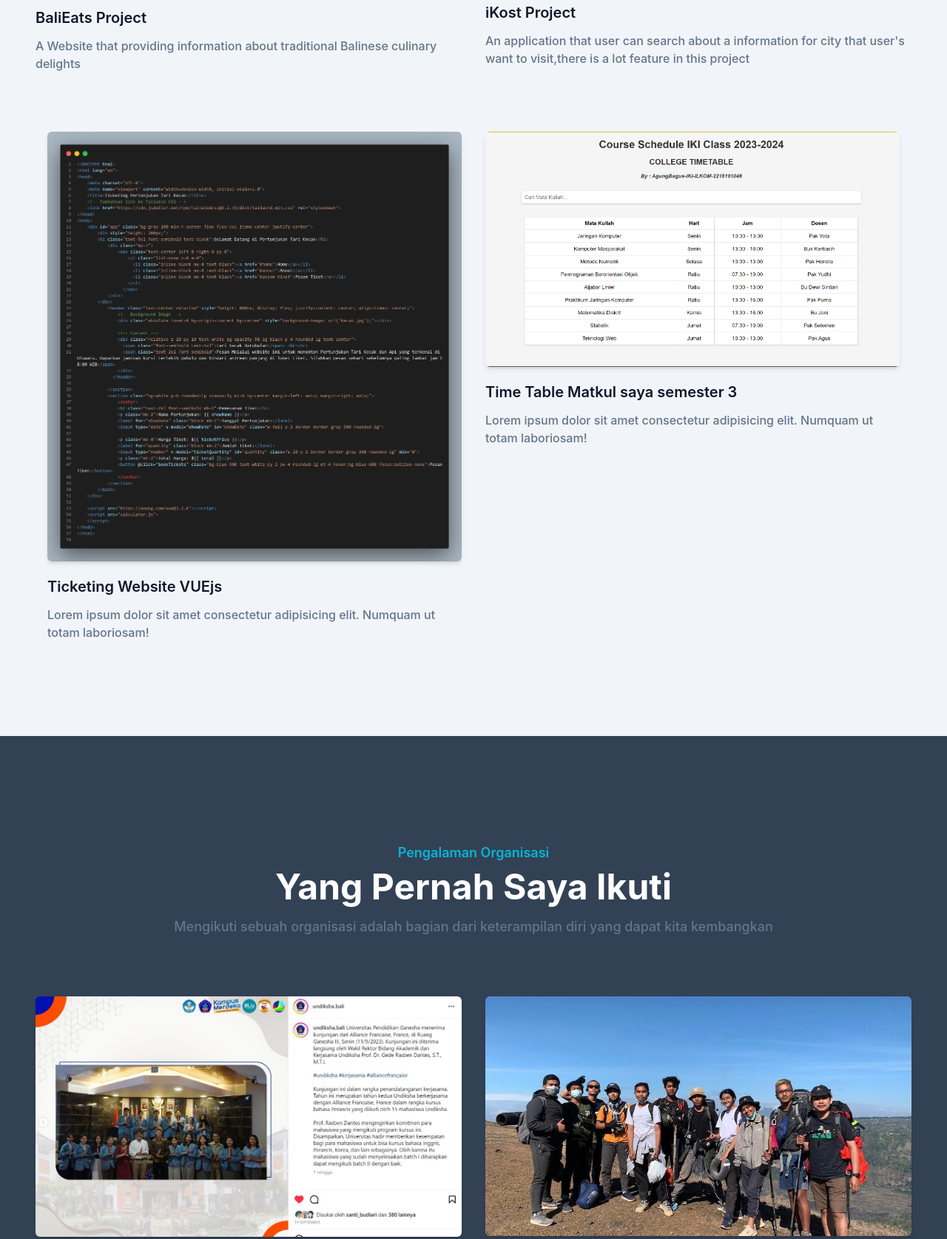
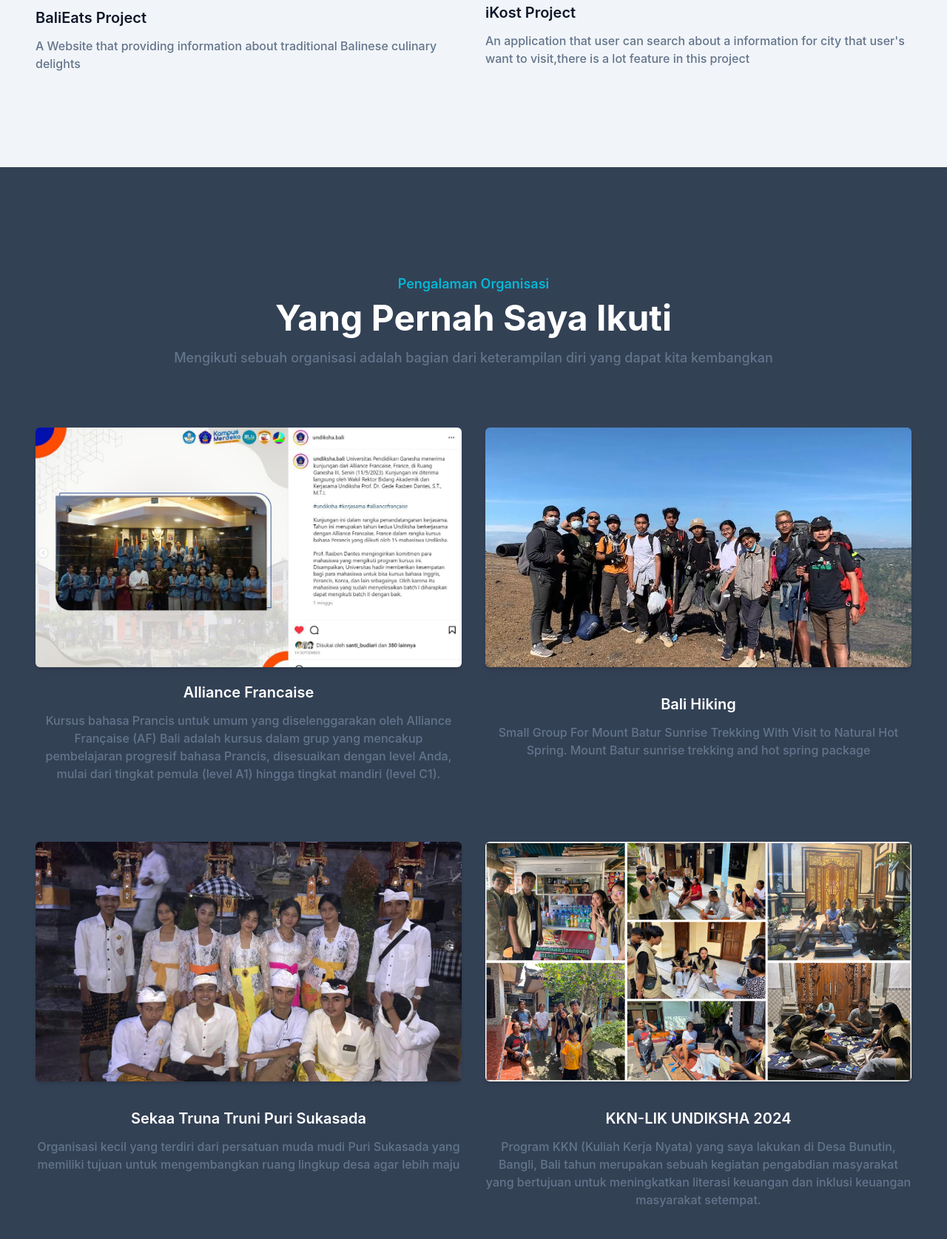
Before and after one commit to agungajus02/Portfolio, a website: page index.html in a window 1280 px wide. Shown: the part 2052-3727 px from the top of the page at 74% size. Drawn offline with Linux system fonts and the light colour scheme.

Commit message:
first commit

```diff
--- a/index.html
+++ b/index.html
@@ -141,25 +141,6 @@
             <h3 class="font-semibold text-xl text-dark mt-9 mb-3">iKost Project</h3>
             <p class="font-medium text-base text-secondary">An application that user can search about a information for city that user's want to visit,there is a lot feature in this project</p>
         </div>
-        <div class="w-full px-4 flex flex-wrap justify-center">
-            <div class="mb-12 p-4 md:w-1/2">
-                <div class="rounded-md shadow-md overflow-hidden">
-                    <a href="https://anakagung55.github.io/Vue-CDN/src/index.html">
-                        <img src="dist/img/portfolio/3.png" alt="VueJs" widht="w-9">
-                    </a>
-                </div>
-                <h3 class="font-semibold text-xl text-dark mt-5 mb-3">Ticketing Website VUEjs</h3>
-                <p class="font-medium text-base text-secondary">Lorem ipsum dolor sit amet consectetur adipisicing elit. Numquam ut totam laboriosam!</p>
-        </div>
-            <div class="mb-12 p-4 md:w-1/2">
-                <div class="rounded-md shadow-md overflow-hidden">
-                    <a href="https://anakagung55.github.io/TechnologyWeb-Course/TimeTablesMatkul/index.html">
-                        <img src="dist/img/portfolio/4.png" alt="TimeTables" widht="w-full">
-                    </a>
-                </div>
-                <h3 class="font-semibold text-xl text-dark mt-5 mb-3">Time Table Matkul saya semester 3</h3>
-                <p class="font-medium text-base text-secondary">Lorem ipsum dolor sit amet consectetur adipisicing elit. Numquam ut totam laboriosam! </p>
-        </div>
     </div>
 </div>
 </section>
@@ -197,6 +178,13 @@
             <h3 class="font-semibold text-xl text-white mt-9 mb-3 text-center">Sekaa Truna Truni Puri Sukasada</h3>
             <p class="font-medium text-base text-secondary text-center">Organisasi kecil yang terdiri dari persatuan muda mudi Puri Sukasada yang memiliki tujuan untuk mengembangkan ruang lingkup desa agar lebih maju</p>
         </div>
+        <div class="mb-12 p-4 md:w-1/2">
+            <div class="rounded-md shadow-md overflow-hidden">
+                <img src="dist/img/organisasi/4.jpg" class="" alt="BaliHiking" widht="w-full">
+            </div>
+            <h3 class="font-semibold text-xl  mt-9 mb-3 text-center text-white">KKN-LIK UNDIKSHA 2024</h3>
+            <p class="font-medium text-base text-center text-secondary">Program KKN (Kuliah Kerja Nyata) yang saya lakukan di Desa Bunutin, Bangli, Bali tahun merupakan sebuah kegiatan pengabdian masyarakat yang bertujuan untuk meningkatkan literasi keuangan dan inklusi keuangan masyarakat setempat.</p>
+        </div>
     </div>
 </div>
 </section>
@@ -216,7 +204,7 @@
     <div class="flex flex-wrap">
         <div class="w-full px-4 lg:w-1/2 xl:w-1/3">
             <div class="bg-white rounded-xl shadow-lg overflow-hidden mb-10">
-                <img src="https://source.unsplash.com/360x200?programming" alt="Programming" class="w-full"> <a href="#"></a>
+                <img src="dist/img/artikel/programming.png" alt="Programming" class="w-full"> <a href="#"></a>
                 <div class="py-8 px-6">
                     <h3>
                         <a href="#" class="block mb-3 font-semibold text-xl text-dark hover:text-primary truncate">Tips Belajar Programming</a>
@@ -228,7 +216,7 @@
         </div>
         <div class="w-full px-4 lg:w-1/2 xl:w-1/3">
             <div class="bg-white rounded-xl shadow-lg overflow-hidden mb-10">
-                <img src="https://source.unsplash.com/360x200?computerscience" alt="kuliah" class="w-full"> <a href="#"></a>
+                <img src="dist/img/artikel/cs.png" alt="kuliah" class="w-full"> <a href="#"></a>
                 <div class="py-8 px-6">
                     <h3>
                         <a href="#" class="block mb-3 font-semibold text-xl text-dark hover:text-primary truncate">Keluh-Kesah-Kuliah</a>
@@ -240,7 +228,7 @@
         </div>
         <div class="w-full px-4 lg:w-1/2 xl:w-1/3">
             <div class="bg-white rounded-xl shadow-lg overflow-hidden mb-10">
-                <img src="https://source.unsplash.com/360x200?film" alt="review film" class="w-full"> <a href="#"></a>
+                <img src="dist/img/artikel/review.png" alt="review film" class="w-full"> <a href="#"></a>
                 <div class="py-8 px-6">
                     <h3>
                         <a href="#" class="block mb-3 font-semibold text-xl text-dark hover:text-primary truncate">MengRipiw Film</a>
@@ -355,7 +343,7 @@
             <svg role="img" class="fill-current" width="20" viewBox="0 0 24 24" xmlns="http://www.w3.org/2000/svg"><title>TikTok</title><path d="M12.525.02c1.31-.02 2.61-.01 3.91-.02.08 1.53.63 3.09 1.75 4.17 1.12 1.11 2.7 1.62 4.24 1.79v4.03c-1.44-.05-2.89-.35-4.2-.97-.57-.26-1.1-.59-1.62-.93-.01 2.92.01 5.84-.02 8.75-.08 1.4-.54 2.79-1.35 3.94-1.31 1.92-3.58 3.17-5.91 3.21-1.43.08-2.86-.31-4.08-1.03-2.02-1.19-3.44-3.37-3.65-5.71-.02-.5-.03-1-.01-1.49.18-1.9 1.12-3.72 2.58-4.96 1.66-1.44 3.98-2.13 6.15-1.72.02 1.48-.04 2.96-.04 4.44-.99-.32-2.15-.23-3.02.37-.63.41-1.11 1.04-1.36 1.75-.21.51-.15 1.07-.14 1.61.24 1.64 1.82 3.02 3.5 2.87 1.12-.01 2.19-.66 2.77-1.61.19-.33.4-.67.41-1.06.1-1.79.06-3.57.07-5.36.01-4.03-.01-8.05.02-12.07z"/></svg>
         </a>
         <!-- linkedin -->
-        <a href="https://www.instagram.com/agungajus_" class="w-9 h-9 mr-3 rounded-full flex justify-center items-center border text-slate-300 border-slate-300 hover:border-primary hover:bg-primary hover:text-white" target="_blank">
+        <a href="https://www.linkedin.com/in/anak-kusuma-29189932a/" class="w-9 h-9 mr-3 rounded-full flex justify-center items-center border text-slate-300 border-slate-300 hover:border-primary hover:bg-primary hover:text-white" target="_blank">
             <svg role="img" class="fill-current" width="20" viewBox="0 0 24 24" xmlns="http://www.w3.org/2000/svg"><title>LinkedIn</title><path d="M20.447 20.452h-3.554v-5.569c0-1.328-.027-3.037-1.852-3.037-1.853 0-2.136 1.445-2.136 2.939v5.667H9.351V9h3.414v1.561h.046c.477-.9 1.637-1.85 3.37-1.85 3.601 0 4.267 2.37 4.267 5.455v6.286zM5.337 7.433c-1.144 0-2.063-.926-2.063-2.065 0-1.138.92-2.063 2.063-2.063 1.14 0 2.064.925 2.064 2.063 0 1.139-.925 2.065-2.064 2.065zm1.782 13.019H3.555V9h3.564v11.452zM22.225 0H1.771C.792 0 0 .774 0 1.729v20.542C0 23.227.792 24 1.771 24h20.451C23.2 24 24 23.227 24 22.271V1.729C24 .774 23.2 0 22.222 0h.003z"/></svg>
         </a>
     </div>
```
Also changed, not shown: dist/img/artikel/cs.png (added), dist/img/artikel/programming.png (added), dist/img/artikel/review.png (added), dist/img/organisasi/4.jpg (added), 1 other file.
